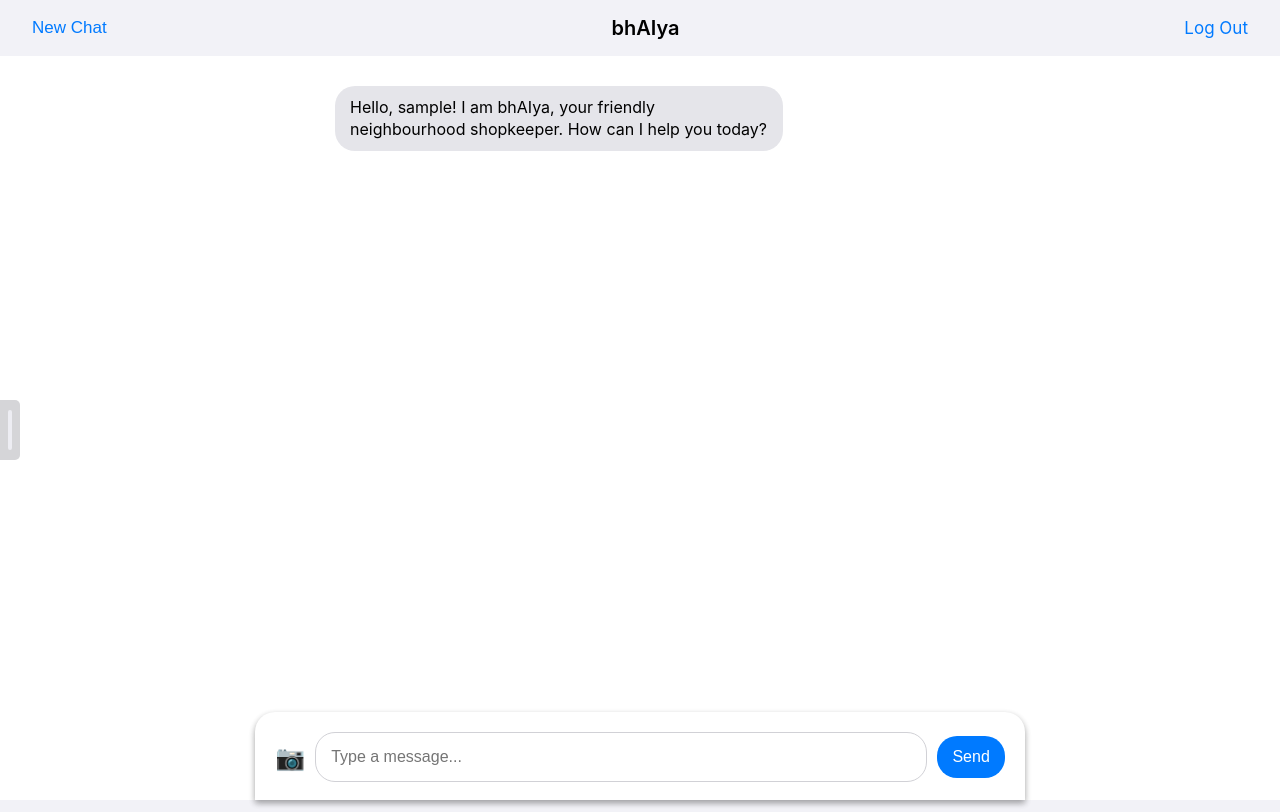
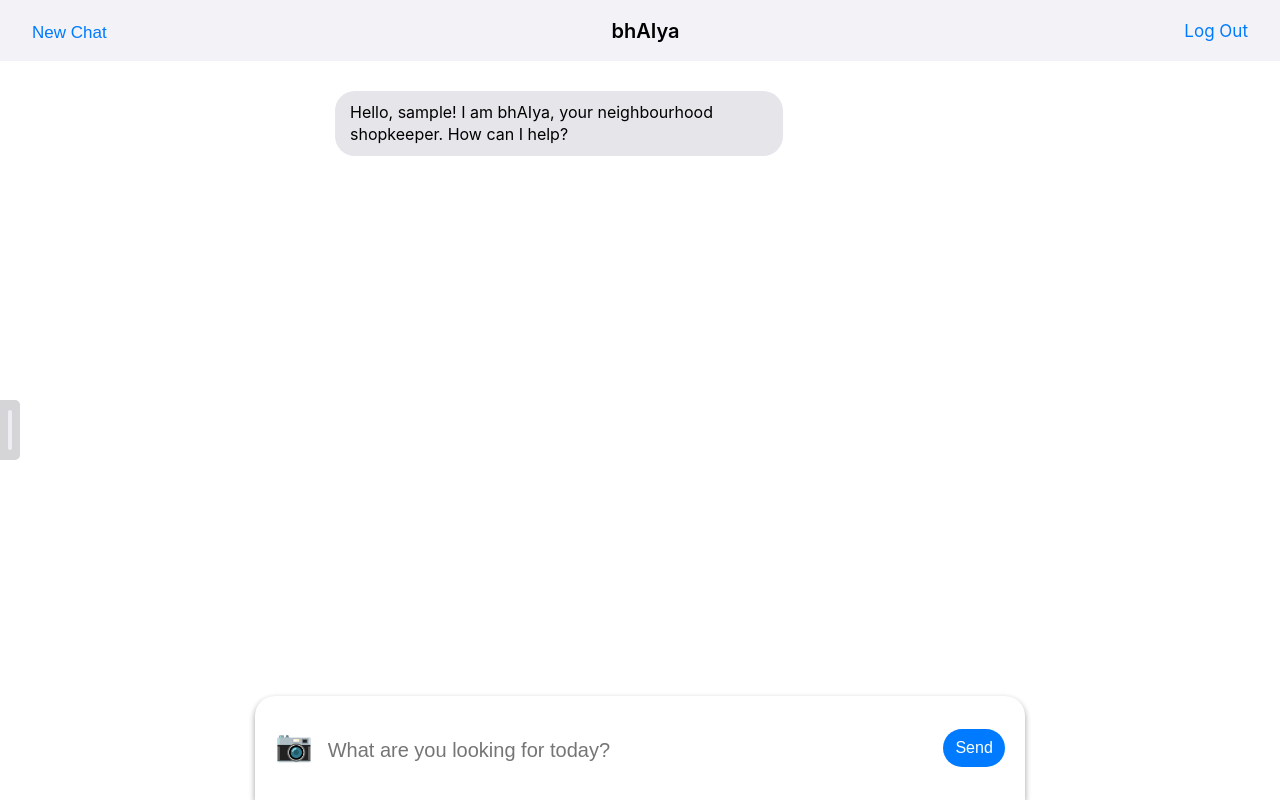
Before and after one commit to ngv-sama/Bhaiya, a Flask app: page /index in a window 1280 px wide. Run offline with Flask 3, Linux system fonts and the light colour scheme; the visitor is signed in with stand-in values (Sample User, id 1).

Commit message:
More UI fixes

```diff
--- a/bhAIya-remastered/static/css/home_page/chat.css
+++ b/bhAIya-remastered/static/css/home_page/chat.css
@@ -78,7 +78,7 @@
     border-top-right-radius: 20px;
     box-shadow: rgba(0, 0, 0, 0.16) 0px 3px 6px, rgba(0, 0, 0, 0.23) 0px 3px 6px;
     width: 57%;
-    height: 6vh;
+    height: 8vh;
 
 }
 
@@ -90,10 +90,12 @@
 #user-input {
     flex-grow: 1;
     padding: 12px 15px;
-    border: 1px solid #d1d1d6;
+    /* border: 1px solid #d1d1d6; */
+    border: none;
     border-radius: 20px;
-    font-size: 16px;
+    font-size: 20px;
     margin-right: 10px;
+    margin-top: 10px;
     height: 24px;
 }
 
@@ -106,7 +108,8 @@
     background-color: #007aff;
     color: white;
     border: none;
-    padding: 12px 15px;
+    margin-top: 5px;
+    padding: 10px 12px;
     border-radius: 20px;
     font-size: 16px;
     cursor: pointer;
@@ -118,8 +121,7 @@
 }
 
 .upload-btn {
-    font-size: 24px;
-    margin-right: 10px;
+    font-size: 30px;
     cursor: pointer;
 }
 
--- a/bhAIya-remastered/static/js/main.js
+++ b/bhAIya-remastered/static/js/main.js
@@ -107,7 +107,7 @@
             username.textContent = data.username;
             email.textContent = data.email;
             if (conversations[currentConversationId].length === 0) {
-                addMessage(`Hello, ${username.textContent}! I am bhAIya, your friendly neighbourhood shopkeeper. How can I help you today?`, 'received');
+                addMessage(`Hello, ${username.textContent}! I am bhAIya, your neighbourhood shopkeeper. How can I help?`, 'received');
             }
         })
         .catch(error => {
--- a/bhAIya-remastered/templates/index.html
+++ b/bhAIya-remastered/templates/index.html
@@ -33,8 +33,13 @@
                     <input type="file" id="image-upload" name="image" accept="image/*">
                     <label for="image-upload" class="upload-btn">📷</label>
                     <div id="image-preview"></div>
+                    <!-- <input type="file" id="image-upload" name="image" accept="image/*" style="display: none;">
+                        <label for="image-upload" class="upload-btn">
+                            <img src="{{ url_for('static', filename='joede--cam-icon.png') }}" alt="Camera icon" style="width: 24px; height: auto;">
+                        </label>
+                        <div id="image-preview"></div> -->
                 </div>
-                <input type="text" id="user-input" name="description" placeholder="Type a message..." autocomplete="off">
+                <input type="text" id="user-input" name="description" placeholder="What are you looking for today?" autocomplete="off">
                 <button type="submit">Send</button>
             </div>
         </form>
```
Also changed, not shown: bhAIya-remastered/chat_history_b49d2effceb7c418a3914393aa91e4c64e4c2e9e5bcbaf34f55fe11eb2e8a132.json.
